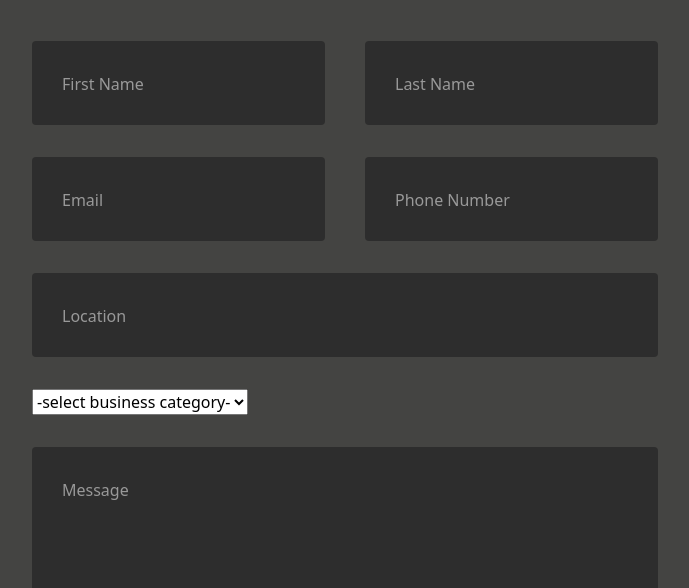
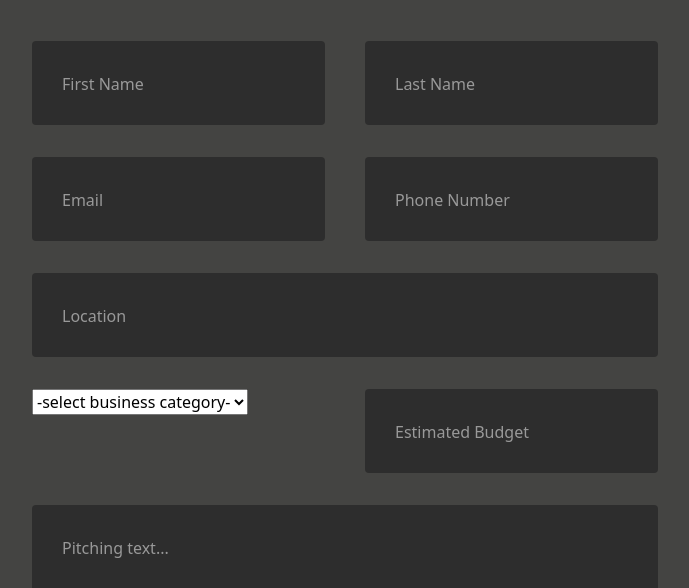
Before and after one commit to rotich1/prep_group_project, a plain HTML site: page index.html in a window 1280 px wide. Shown: the part 212-800 px from the top of the page, without its empty margins (295-984 px from the left). Drawn offline with nearby package versions, Linux system fonts and the light colour scheme.

Commit message:
Added budget field

```diff
--- a/index.html
+++ b/index.html
@@ -65,10 +65,17 @@
                     </div>
                 </div>
 
+                <div class="col-md-6 col-sm-12">
+                    <div class="styled-input" style="float:right;">
+                        <input type="text" required />
+                        <label>Estimated Budget</label>
+                    </div>
+                </div>
+
                 <div class="col-xs-12">
                     <div class="styled-input wide">
                         <textarea required></textarea>
-                        <label>Message</label>
+                        <label>Pitching text...</label>
                     </div>
                 </div>
                 <div class="col-xs-12">
```
Lines whose indentation alone changed are shown as unchanged.
